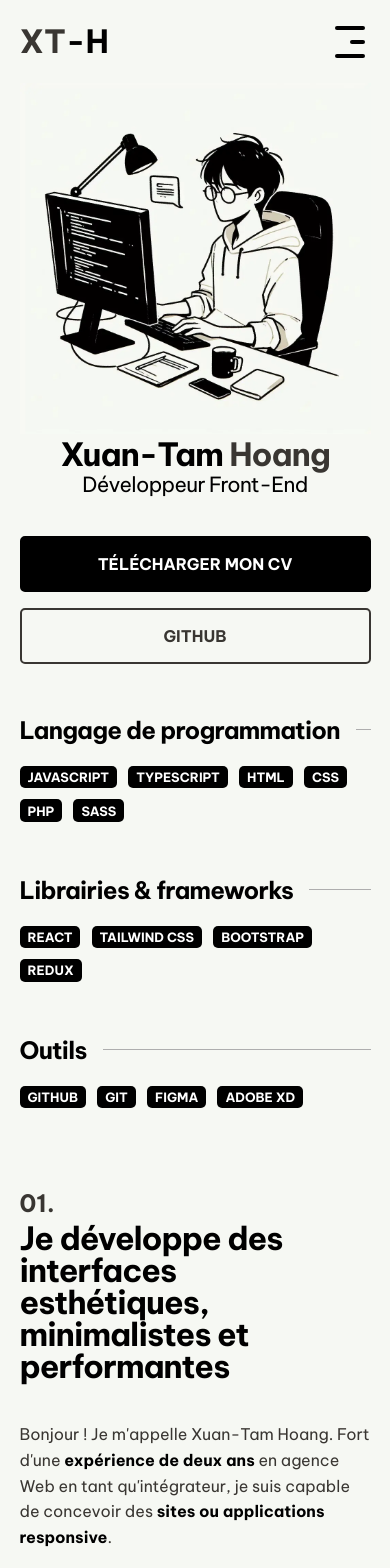
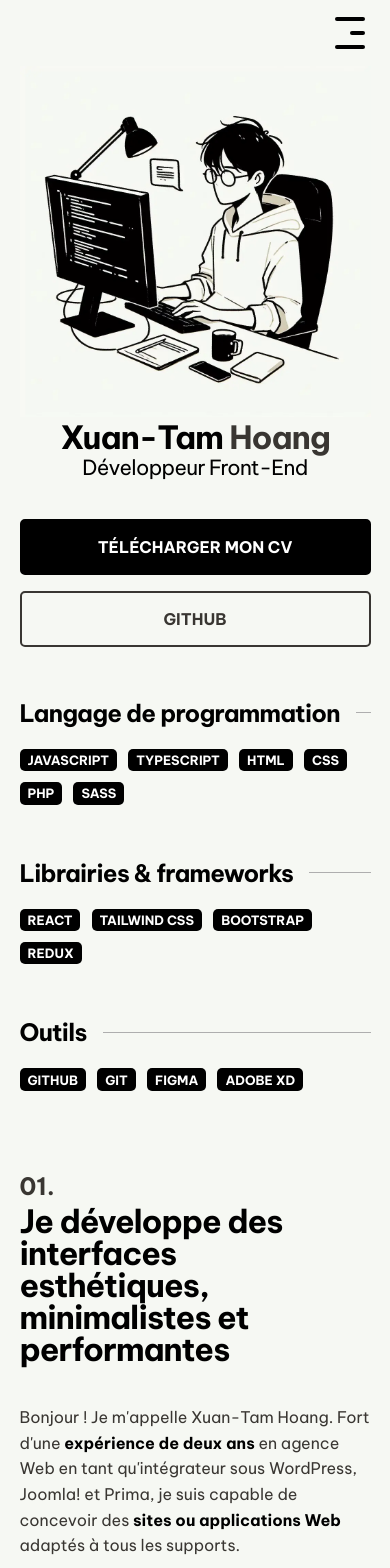
Before and after one commit to xuantam-h/xuantam-hoang, a React (Create React App) app: page / in a window 390 px wide. Shown: the top 1568 px of the page. Built offline with nearby package versions, Linux system fonts and the light colour scheme.

Commit message:
Edited Navbar component in mobile support, adjusted padding in tablet, added a new media query mixin

```diff
--- a/src/App.scss
+++ b/src/App.scss
@@ -66,6 +66,10 @@ strong{
 .padding-global{
     padding-left:5%;
     padding-right:5%;
+    @include tablet{
+        padding-left:10%;
+        padding-right:10%;
+    }
 }
 
 section{
--- a/src/components/About/About.scss
+++ b/src/components/About/About.scss
@@ -7,6 +7,11 @@
         @include tablet{
             flex-direction: row;
             gap:5rem;
+        }
+    }
+    h2{
+        @include tablet{
+            max-width: 90%;
         }
     }
 }
--- a/src/components/About/index.js
+++ b/src/components/About/index.js
@@ -7,9 +7,10 @@ const About = () => {
                 <div className="about-description">
                     <p className="section-subtitle">01.</p>
                     <h2 className="section-title">Je développe des interfaces esthétiques, minimalistes et performantes</h2>
-                    <p>Bonjour ! Je m'appelle Xuan-Tam Hoang. Fort d'une <strong>expérience de deux ans</strong> en agence Web en tant qu'intégrateur, je suis capable de concevoir des <strong>sites ou applications responsive</strong>.</p>
+                    <p>Bonjour ! Je m'appelle Xuan-Tam Hoang. Fort d'une <strong>expérience de deux ans</strong> en agence Web en tant qu'intégrateur sous WordPress, Joomla! et Prima, je suis capable de concevoir des <strong>sites ou applications Web</strong> adaptés à tous les supports.</p>
+                    <p><strong>Sensibilisé à l'expérience utilisateur et à l'accessibilité Web</strong>, je m'efforce constamment d'optimiser l'ergonomie et la convivialité des interfaces, afin de garantir une expérience fluide et accessible à tous les utilisateurs.</p>
                     <p>Malgré les périodes agitées, je reste <strong>calme et réfléchi</strong>, ne me laissant jamais emporter par la pression. J'arrive à <strong>respecter les délais imposés</strong> pour produire des livrables de qualité en temps et en heure et conformes aux cahiers des charges.</p>
-                    <p>Je suis prêt à m'investir dans de nouveaux langages, frameworks et technologies, et à m'adapter rapidement aux évolutions du secteur. Mon objectif est de toujours fournir des solutions efficaces et élégantes qui répondent aux besoins des utilisateurs tout en respectant les meilleures pratiques de développement et d'accessibilité.</p>
+                    <p>Je suis prêt à m'investir dans de nouveaux langages, frameworks et technologies, et à m'adapter rapidement aux évolutions du secteur.</p>
                     <p>Idéalement, je souhaiterais me spécialiser dans le développement d'<strong>applications Web modernes sur React</strong>. Grâce à la <strong>veille technologique</strong> que j'effectue au quotidien, je reste tenu au courant des dernières technologies et standards du Web.</p>
                 </div>
             </div>
--- a/src/components/Header/Header.scss
+++ b/src/components/Header/Header.scss
@@ -2,12 +2,13 @@
 
 .main-header{
     display: flex;
-    justify-content: space-between;
+    justify-content: flex-end;
     align-items: center;
     padding:1rem 5%;
     box-sizing: border-box;
     @include tablet{
         position: fixed;
         width: 100%;
+        padding:1rem 10%;
     }
 }
--- a/src/components/Header/index.js
+++ b/src/components/Header/index.js
@@ -1,11 +1,9 @@
 import './Header.scss';
-import Logo from '../Logo/';
 import Navbar from '../Navbar/';
 
 const Header = () => {
     return (
         <header className="main-header padding-global">
-            <Logo />
             <Navbar/>
         </header>
     );
--- a/src/components/Navbar/Navbar.scss
+++ b/src/components/Navbar/Navbar.scss
@@ -50,12 +50,15 @@
         top:1.5rem;
         right: 5%;
         width: 20px;
+        @include tablet{
+            display: none;
+        }
     }
 }
 
 
 .main-nav{
-    display: none;
+    display: flex;
     justify-content: center;
     align-items: center;
     position: fixed;
@@ -68,7 +71,6 @@
     opacity: 1;
 
     @include tablet{
-        display: flex;
         width: 3.125rem;
     }
 
@@ -85,7 +87,7 @@
         text-decoration: none;
         color:$white;
         font-family: $heading-font;
-        font-size: 1rem;
+        font-size: 2rem;
         transition: all 250ms ease-in-out;
         text-transform: uppercase;
         font-weight: $bold-weight;
@@ -106,4 +108,7 @@
 
 .nav-closed{
     clip-path: circle(0% at 100% 0);
+    @include tablet{
+        clip-path: none;
+    }
 }
--- a/src/components/Navbar/index.js
+++ b/src/components/Navbar/index.js
@@ -1,5 +1,6 @@
 import './Navbar.scss';
 import { useState } from 'react';
+import closeBtn from '../../assets/images/xmark-solid.svg';
 
 const Navbar = () => {
     const [isOpen, setIsOpen] = useState(false);
@@ -8,11 +9,11 @@ const Navbar = () => {
         e.preventDefault();
         setIsOpen(true);
     }
-    /*
+
     const handleCloseMenu = (e) => {
         e.preventDefault();
         setIsOpen(false);
-    }*/
+    }
 
     const handleLink = (e) => {
         setIsOpen(false);
@@ -25,7 +26,10 @@ const Navbar = () => {
                 <span></span>
                 <span></span>
             </button>
-            <div className='main-nav nav-opened'>
+            <div className={isOpen ? 'main-nav nav-opened' : 'main-nav nav-closed'}>
+                <button className="menu-close" onClick={handleCloseMenu}>
+                    <img src={closeBtn} alt="Close button"/>
+                </button>
                 <nav>
                     <a className="nav-item" href="#" onClick={handleLink}>Home</a>
                     <a className="nav-item" href="#about" onClick={handleLink}>About</a>
--- a/src/components/Skill/Skill.scss
+++ b/src/components/Skill/Skill.scss
@@ -4,7 +4,8 @@
     display: flex;
     flex-direction: column;
     gap:1rem;
-    @include tablet{
+
+    @include desktop{
         flex-direction: row;
         gap:5rem;
     }
--- a/src/variables.scss
+++ b/src/variables.scss
@@ -26,3 +26,9 @@ $xl: 1200px;
         @content;
     }
 }
+
+@mixin desktop {
+    @media only screen and (min-width: $xl) {
+        @content;
+    }
+}
```
Also changed, not shown: public/LinkedIn_icon.svg.
